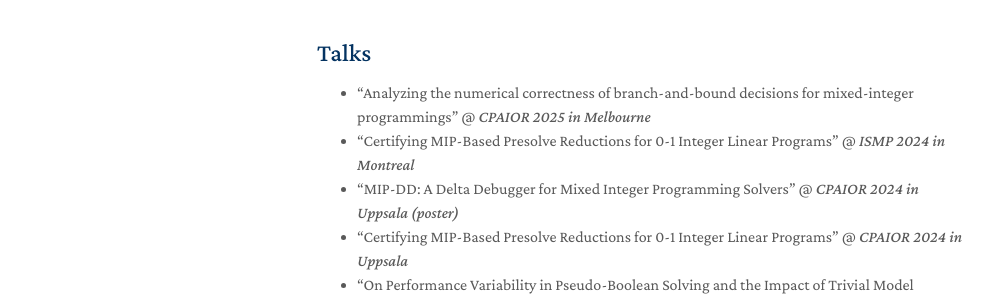
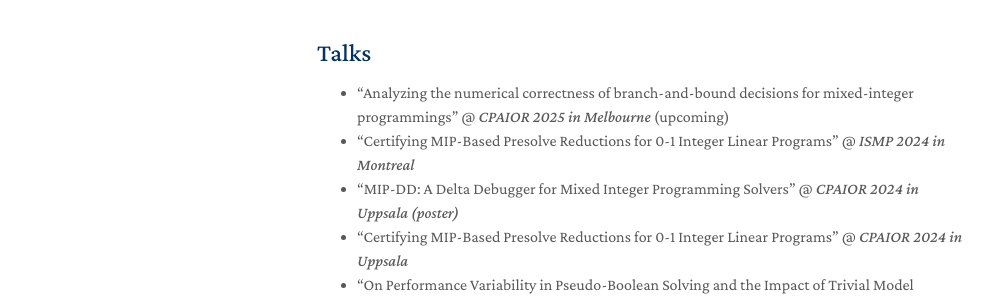
Before and after one commit to alexhoen/alexhoen.github.io, a Jekyll site: the page built from index.md, in a window 1280 px wide and 900 px high, scrolled down 2241 px. Shown: the part 417-717 px from the top of the window, without its empty margins (153-1146 px from the left). Built offline with Jekyll 4.4.1, drawn with Linux system fonts in a browser that asks for light colours; nearby versions of some CDN libraries; a style sheet for code colours, icons or effects is not loaded; our own code applies the rules of GitHub Pages for plain Markdown files.

Commit message:
Update index.md

```diff
--- a/index.md
+++ b/index.md
@@ -18,7 +18,7 @@ I study mixed integer linear programming, with a special interest in exact solvi
 
 ## Talks
 
-- "Analyzing the numerical correctness of branch-and-bound decisions for mixed-integer programmings" @ *CPAIOR 2025 in Melbourne*
+- "Analyzing the numerical correctness of branch-and-bound decisions for mixed-integer programmings" @ *CPAIOR 2025 in Melbourne* (upcoming)
 - "Certifying MIP-Based Presolve Reductions for 0-1 Integer Linear Programs" @ *ISMP 2024 in Montreal*
 - "MIP-DD: A Delta Debugger for Mixed Integer Programming Solvers" @ *CPAIOR 2024 in Uppsala (poster)*
 - "Certifying MIP-Based Presolve Reductions for 0-1 Integer Linear Programs" @ *CPAIOR 2024 in Uppsala*
```
